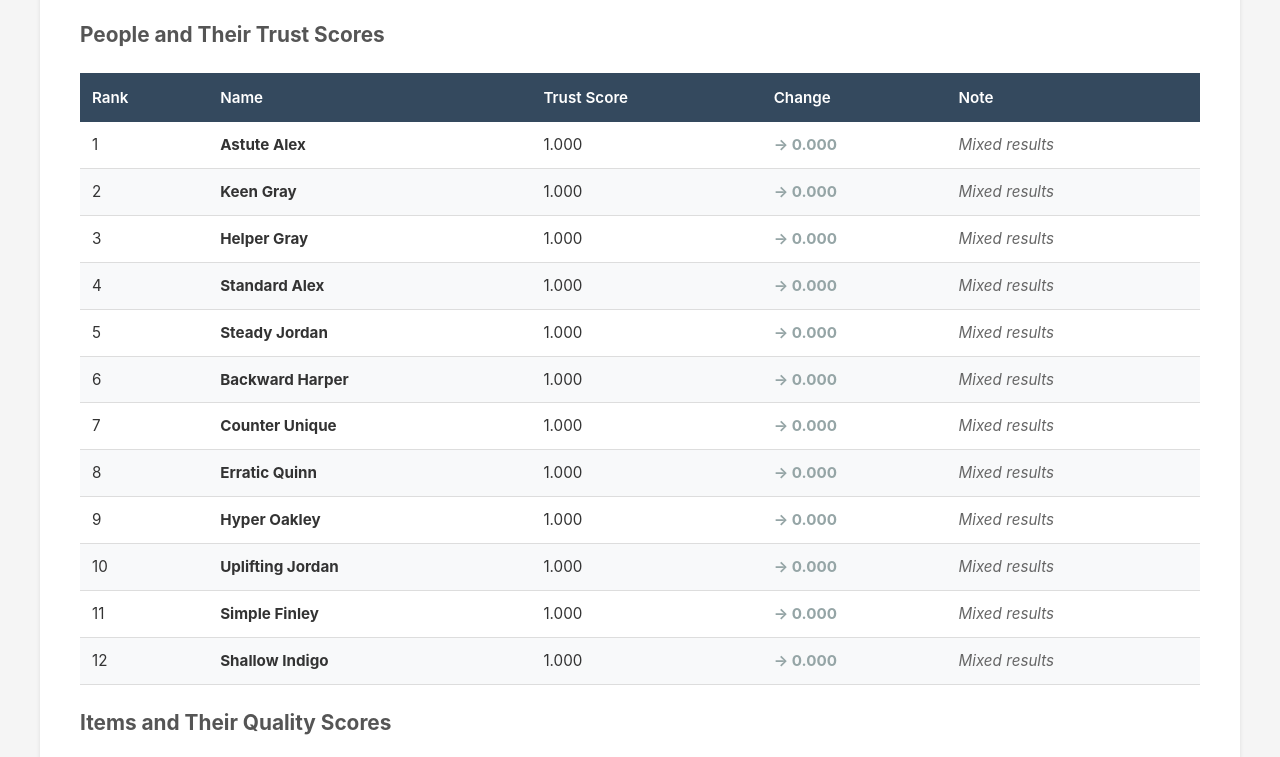
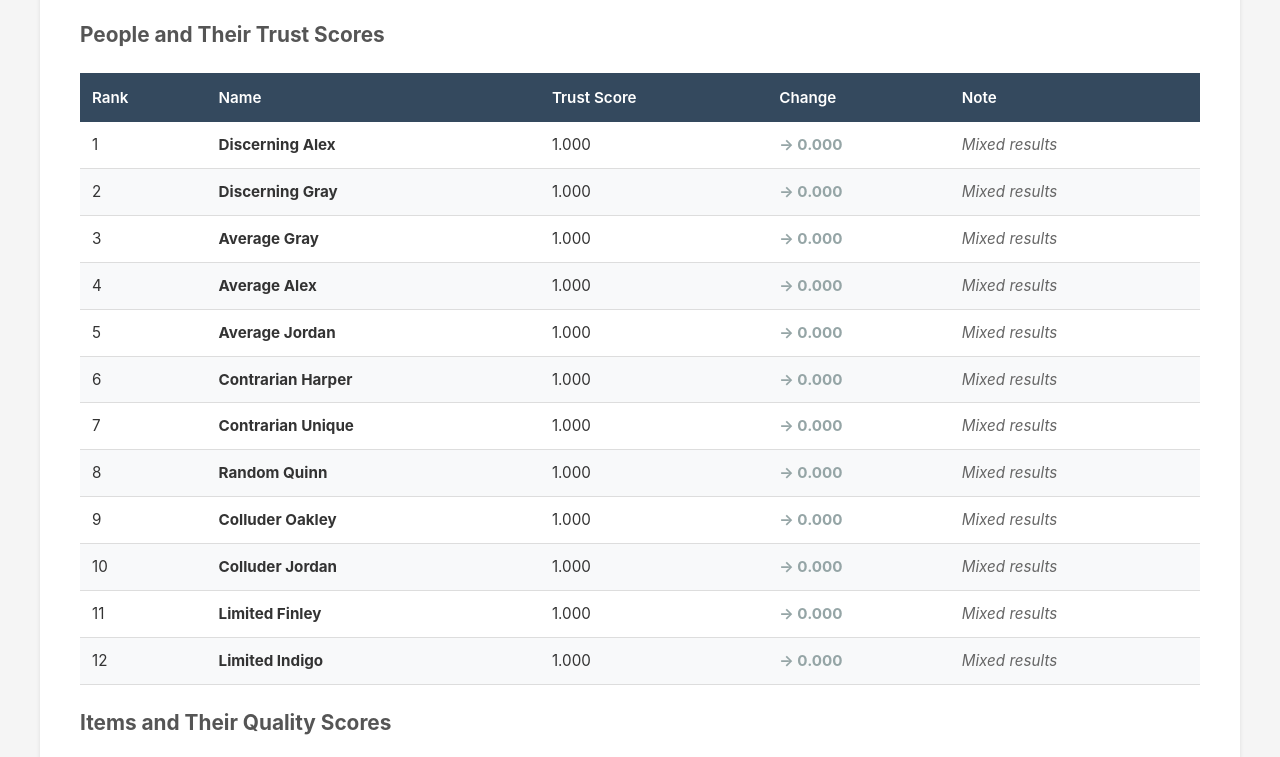
Before and after one commit to avnicado/avnicado.github.io, a plain HTML site: page index.html in a window 1280 px wide. Shown: the part 1443-2200 px from the top of the page. Drawn offline with Linux system fonts and the light colour scheme.

Commit message:
Update labels and name templates in index.html

```diff
--- a/index.html
+++ b/index.html
@@ -498,7 +498,7 @@
     <div class="controls">
       <h3>Number of Each Person Type</h3>
       <div class="control-group">
-        <label for="numDiscerning">Discerning people
+        <label for="num">Discerning people
           <span class="tooltip">?
             <span class="tooltiptext">People who consistently rate accurately</span>
           </span>
@@ -684,12 +684,12 @@
 
     // Name templates for different person types
     const NAME_TEMPLATES = {
-      discerning: ["Sharp", "Careful", "Precise", "Keen", "Astute", "Perceptive", "Acute", "Discerning", "Judicious", "Sage"],
-      average: ["Steady", "Average", "Helper", "Typical", "Moderate", "Regular", "Normal", "Standard", "Common", "Fair"],
-      contrarian: ["Opposite", "Contrary", "Reverse", "Inverse", "Counter", "Opposing", "Backward", "Divergent", "Contrary", "Flipped"],
-      random: ["Random", "Chaotic", "Erratic", "Unpredictable", "Variable", "Volatile", "Sporadic", "Arbitrary", "Haphazard", "Capricious"],
-      colluder: ["Booster", "Promoter", "Pusher", "Inflator", "Hyper", "Amplifier", "Enhancer", "Exaggerator", "Elevating", "Uplifting"],
-      limited: ["Limited", "Narrow", "Basic", "Simple", "Restricted", "Bounded", "Constrained", "Confined", "Shallow", "Surface"]
+      discerning: ["Discerning", "Discerning", "Discerning", "Discerning", "Discerning", "Discerning", "Discerning", "Discerning", "Discerning", "Discerning"],
+      average: ["Average", "Average", "Average", "Average", "Average", "Average", "Average", "Average", "Average", "Average"],
+      contrarian: ["Contrarian", "Contrarian", "Contrarian", "Contrarian", "Contrarian", "Contrarian", "Contrarian", "Contrarian", "Contrarian", "Contrarian"],
+      random: ["Random", "Random", "Random", "Random", "Random", "Random", "Random", "Random", "Random", "Random"],
+      colluder: ["Colluder", "Colluder", "Colluder", "Colluder", "Colluder", "Colluder", "Colluder", "Colluder", "Colluder", "Colluder"],
+      limited: ["Limited", "Limited", "Limited", "Limited", "Limited", "Limited", "Limited", "Limited", "Limited", "Limited"]
     };
 
     const SURNAMES = ["Alex", "Blake", "Casey", "Dana", "Ellis", "Finley", "Gray", "Harper", "Indigo", "Jordan",
```
